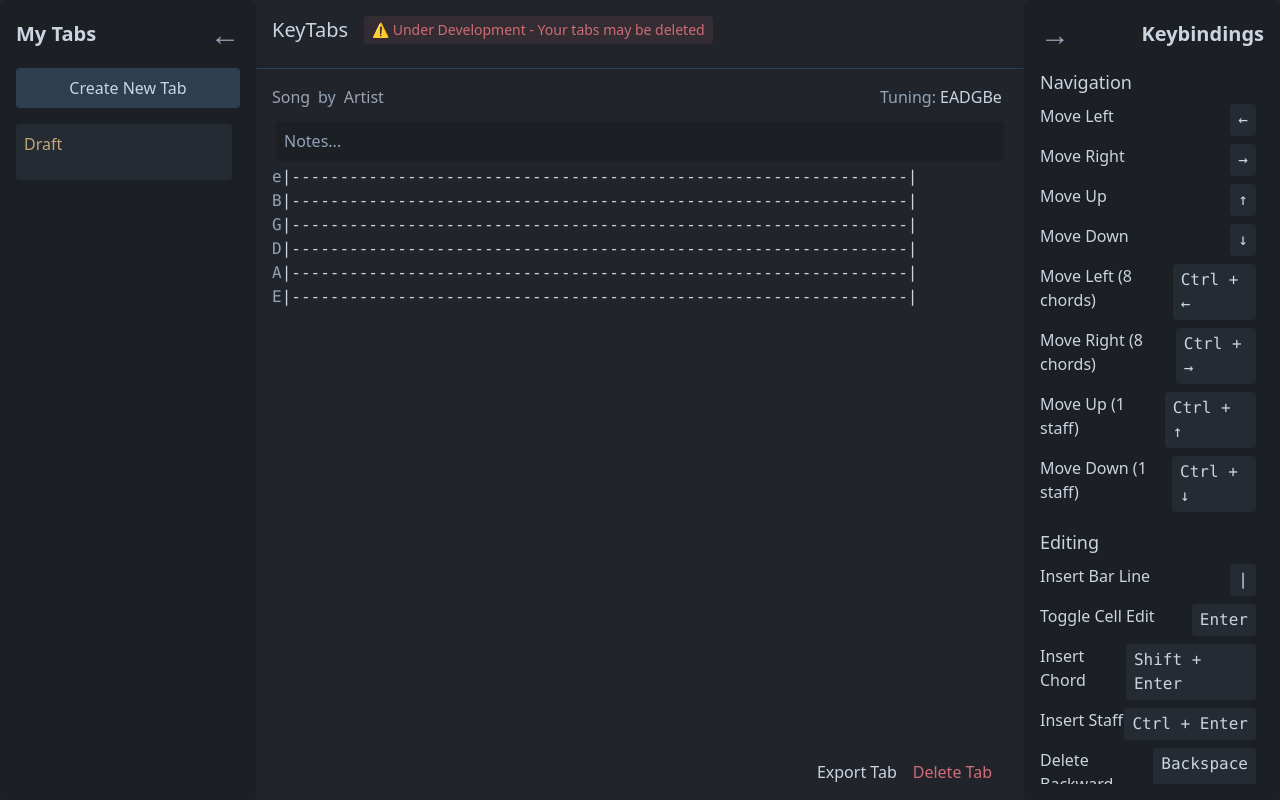
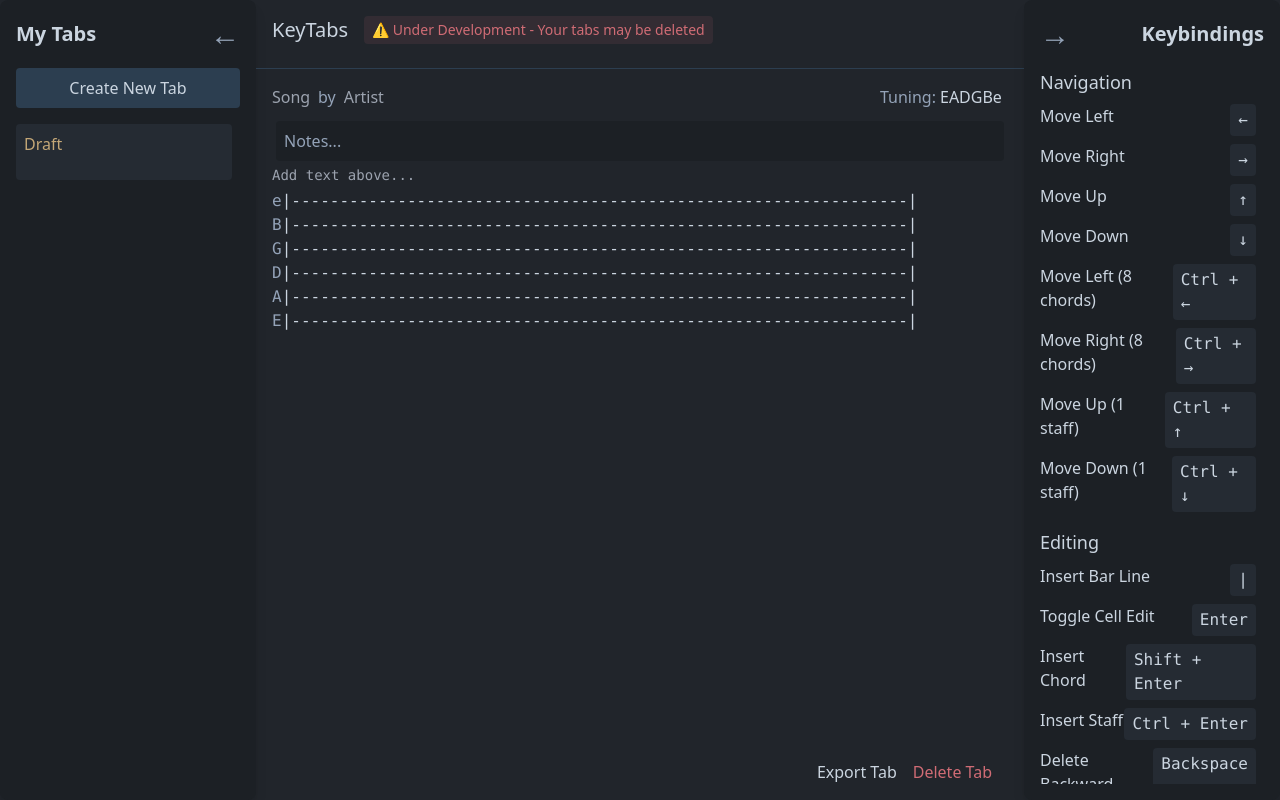
Before and after one commit to mcambria/keytabs-app, a React (Vite) app: page / in a window 1280 px wide. Both pictures are taken after a click on the button "Create New Tab". Built offline with nearby package versions, Linux system fonts and the light colour scheme.

Commit message:
fixed inputting and selection behavior (mostly)

```diff
--- a/src/components/editor.tsx
+++ b/src/components/editor.tsx
@@ -492,14 +492,43 @@ const TabEditor: React.FC<TabEditorProps> = ({ className = "" }) => {
           className="inline-block select-none font-mono outline-none "
           tabIndex={0}
           onKeyDown={handleKeyDown}
-          onFocus={handleFocus}
-          onBlur={handleBlur}
+          onFocus={(e) => {
+            // Only handle focus if the event target is the tab content div itself
+            if (e.target === e.currentTarget) {
+              handleFocus();
+            }
+          }}
+          onBlur={(e) => {
+            // Only handle blur if the event target is the tab content div itself
+            if (e.target === e.currentTarget) {
+              handleBlur();
+            }
+          }}
           onMouseDown={handleMouseDown}
           onMouseOver={handleMouseOver}
           onMouseUp={handleMouseUp}
         >
           {model.lines.map((tabLine, lineIndex) => (
-            <div key={`${lineIndex}`} className="flex flex-wrap mb-4">
+            <div key={`${lineIndex}`} className="flex flex-col mb-4">
+              <div className="flex items-center mb-1">
+                <ResizingInput
+                  type="text"
+                  value={model.lineMetadata[lineIndex]?.textAbove ?? ""}
+                  onChange={(e) => {
+                    const newMetadata = [...model.lineMetadata];
+                    newMetadata[lineIndex] = { ...newMetadata[lineIndex], textAbove: e.target.value };
+                    model.lineMetadata = newMetadata;
+                    updateTabLines();
+                  }}
+                  onKeyDown={(e) => {
+                    e.stopPropagation();
+                  }}
+                  placeholder="Add text above..."
+                  className="bg-transparent border-none outline-none text-ide-text-muted placeholder-ide-text-muted text-sm"
+                  minWidth="1rem"
+                />
+              </div>
+              <div className="flex flex-wrap">
                 <div>
                   {currentTabMetadata?.tuning.map((stringName, stringIndex) => (
                     // -2 relative to start of the actual tab
@@ -526,7 +555,9 @@ const TabEditor: React.FC<TabEditorProps> = ({ className = "" }) => {
                           data-string={stringIndex}
                           data-cell
                           className={`flex text-center flex-nowrap ${
-                          selection.contains(new Position(lineIndex, chordIndex, stringIndex)) && hasFocus && !isEditing
+                            selection.contains(new Position(lineIndex, chordIndex, stringIndex)) &&
+                            hasFocus &&
+                            !isEditing
                               ? "bg-ide-cursor"
                               : ""
                           }`}
@@ -544,7 +575,10 @@ const TabEditor: React.FC<TabEditorProps> = ({ className = "" }) => {
                             // unless its a bar line, pad the end to match the chord + 1
                             stringValue === BAR_DELIMITER
                               ? ""
-                            : "".padEnd(maxChordLength === 0 ? 2 : maxChordLength - stringValue.length + 1, EMPTY_NOTE)
+                              : "".padEnd(
+                                  maxChordLength === 0 ? 2 : maxChordLength - stringValue.length + 1,
+                                  EMPTY_NOTE
+                                )
                           }
                         </div>
                       ))}
@@ -556,6 +590,7 @@ const TabEditor: React.FC<TabEditorProps> = ({ className = "" }) => {
                     // +1 relative to length of the actual tab
                     <div key={`${lineIndex}-${tabLine.length}-${stringIndex}`}>|</div>
                   ))}
+                </div>
               </div>
             </div>
           ))}
```
Lines whose indentation alone changed are shown as unchanged.
